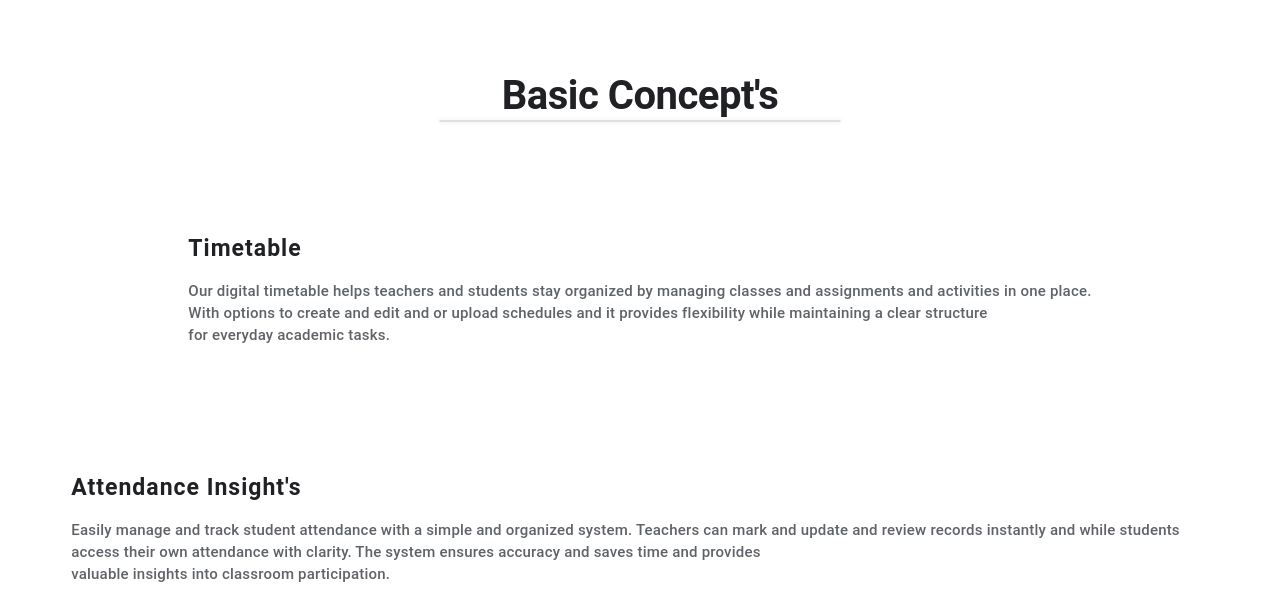
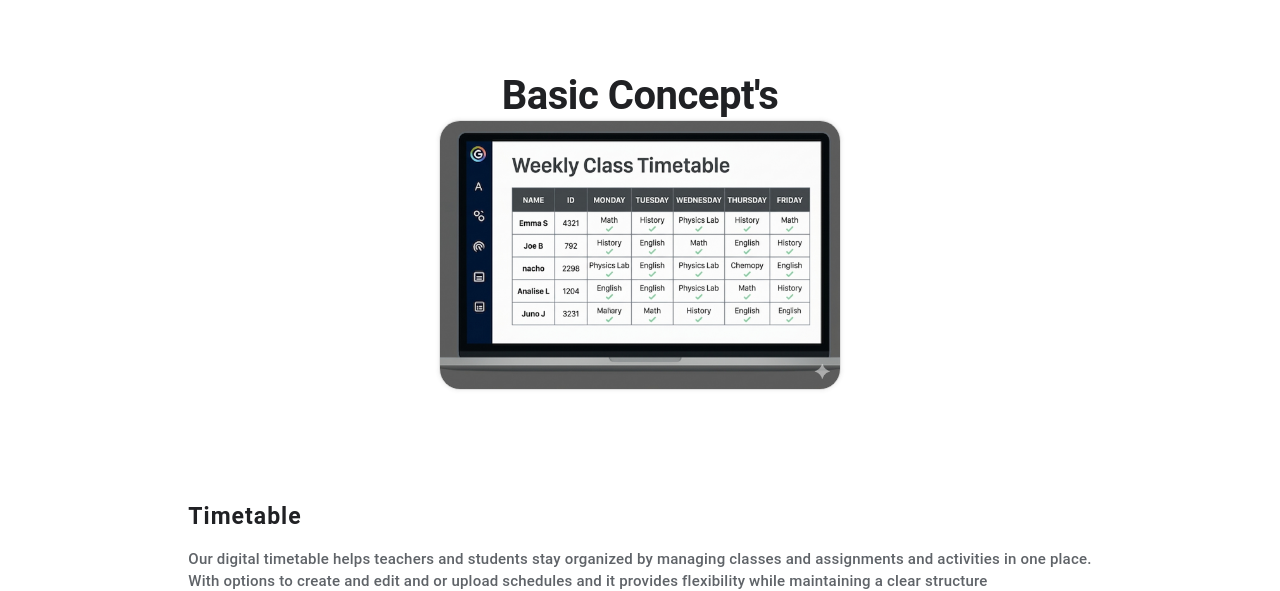
Before and after one commit to psachdeva0108/Apna-Classroom, a plain HTML site: page index.html in a window 1280 px wide. Shown: the part 1600-2191 px from the top of the page. Drawn offline with Linux system fonts and the light colour scheme.

Commit message:
files add

```diff
--- a/index.html
+++ b/index.html
@@ -125,7 +125,7 @@
             Basic Concept's
         </h1>
         <div class="demo-inner">
-            <img src="images/horarios_de_clase_3 (1) (2).png" alt="">
+            <img src="images/Gemini_Generated_Image_dczq7ndczq7ndczq.png" alt="">
             <div class="text">
                 <h2>Timetable</h2>
                 <p>Our digital timetable helps teachers and students stay organized by managing classes and assignments
```
Also changed, not shown: images/Gemini_Generated_Image_dczq7ndczq7ndczq.png (added).
